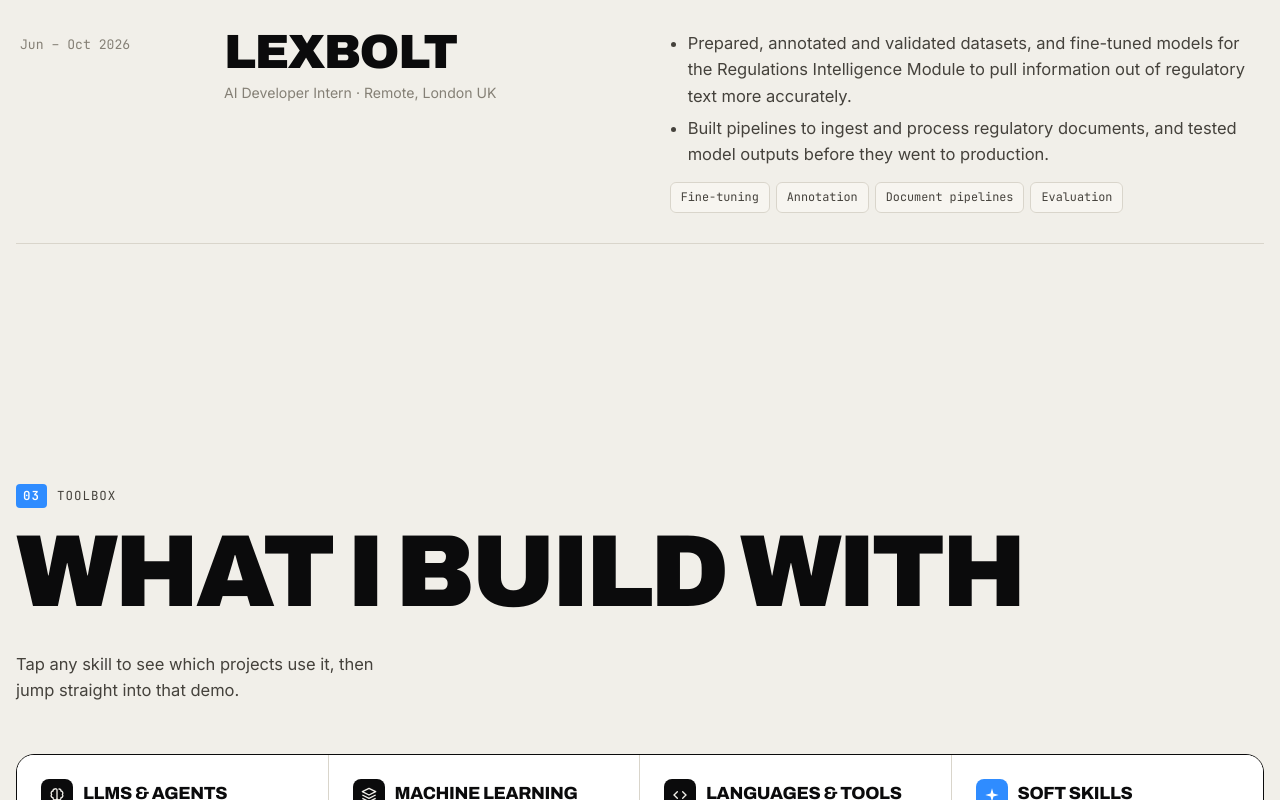
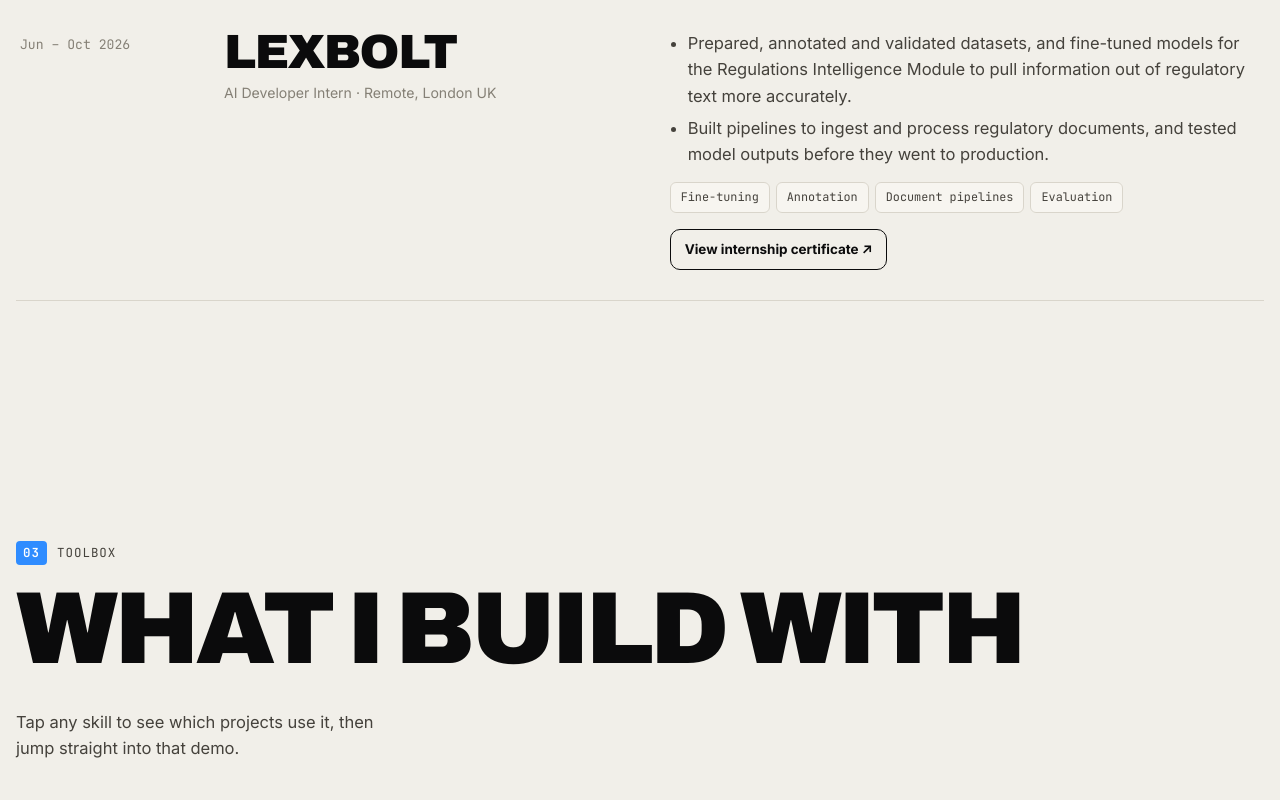
Before and after one commit to vishalraj1703/vishalraj1703.github.io, a plain HTML site: page index.html in a window 1280 px wide. Shown: the part 3062-3862 px from the top of the page. Drawn offline with Linux system fonts and the light colour scheme; animation ran at ten frames a second.

Commit message:
Add internship certificate

```diff
--- a/index.html
+++ b/index.html
@@ -904,6 +904,7 @@
             <li>Built pipelines to ingest and process regulatory documents, and tested model outputs before they went to production.</li>
           </ul>
           <div class="chips"><span class="chip">Fine-tuning</span><span class="chip">Annotation</span><span class="chip">Document pipelines</span><span class="chip">Evaluation</span></div>
+          <a class="btn sm" href="lexbolt-internship-certificate.pdf" target="_blank" rel="noopener" style="margin-top:16px">View internship certificate ↗</a>
         </div>
       </article>
     </div>
```
Also changed, not shown: 1 other file.
